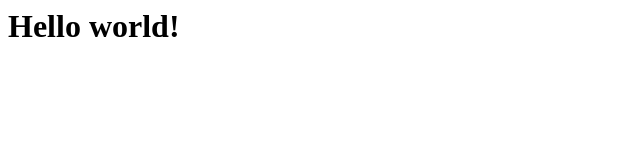
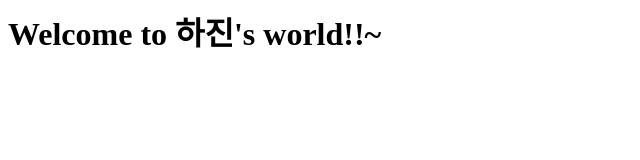
Before and after one commit to whgkwls/whgkwls.github.io, a plain HTML site: page index.html in a window 1280 px wide. Shown: the whole page, without its empty margins (0-640 px from the left). Drawn offline with Linux system fonts and the light colour scheme.

Commit message:
제목을 수정했습니다

```diff
--- a/index.html
+++ b/index.html
@@ -1 +1 @@
- <h1>Hello world!<h/1>
+<h1>Welcome to 하진's world!!~</h1>
```
